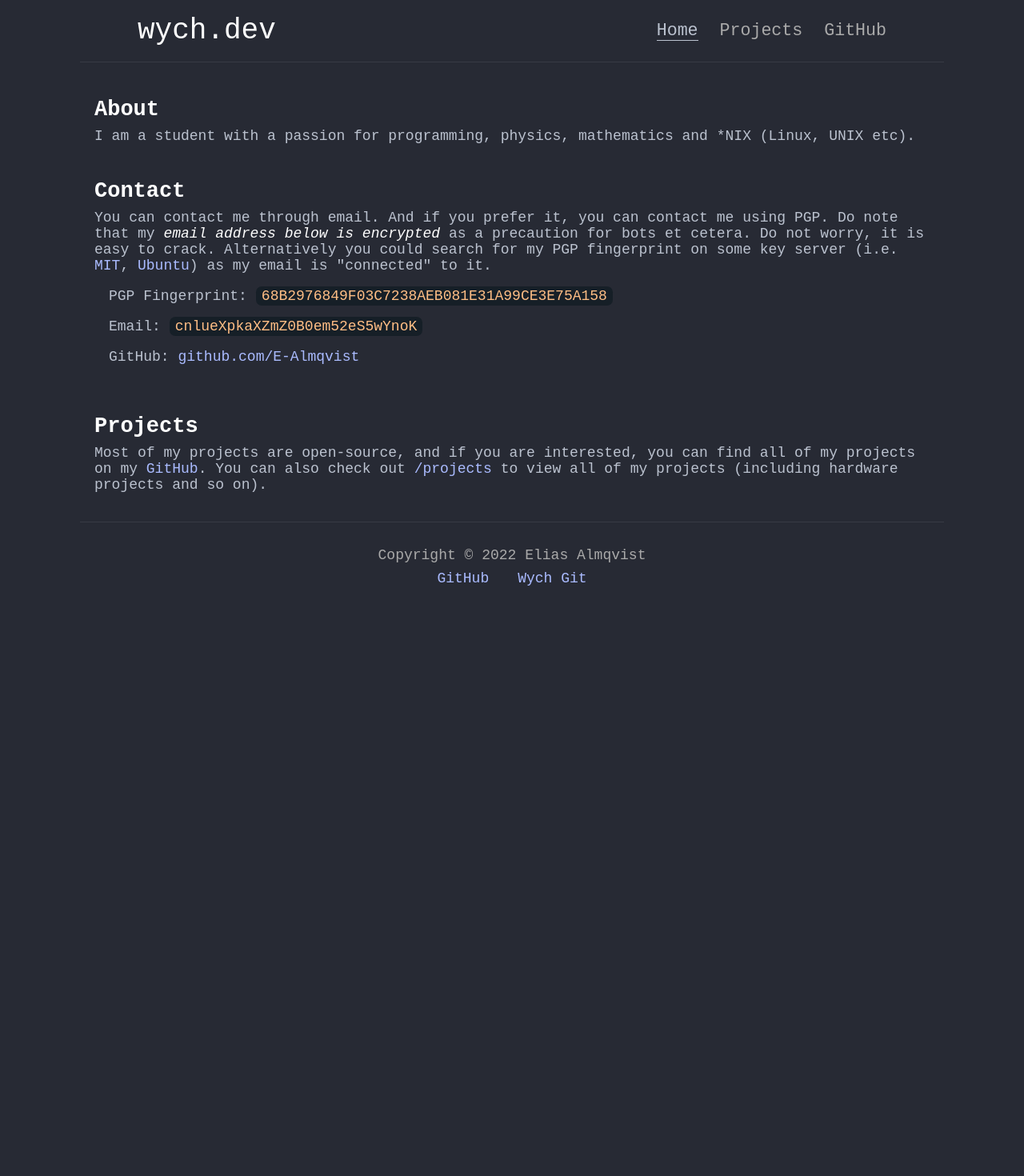
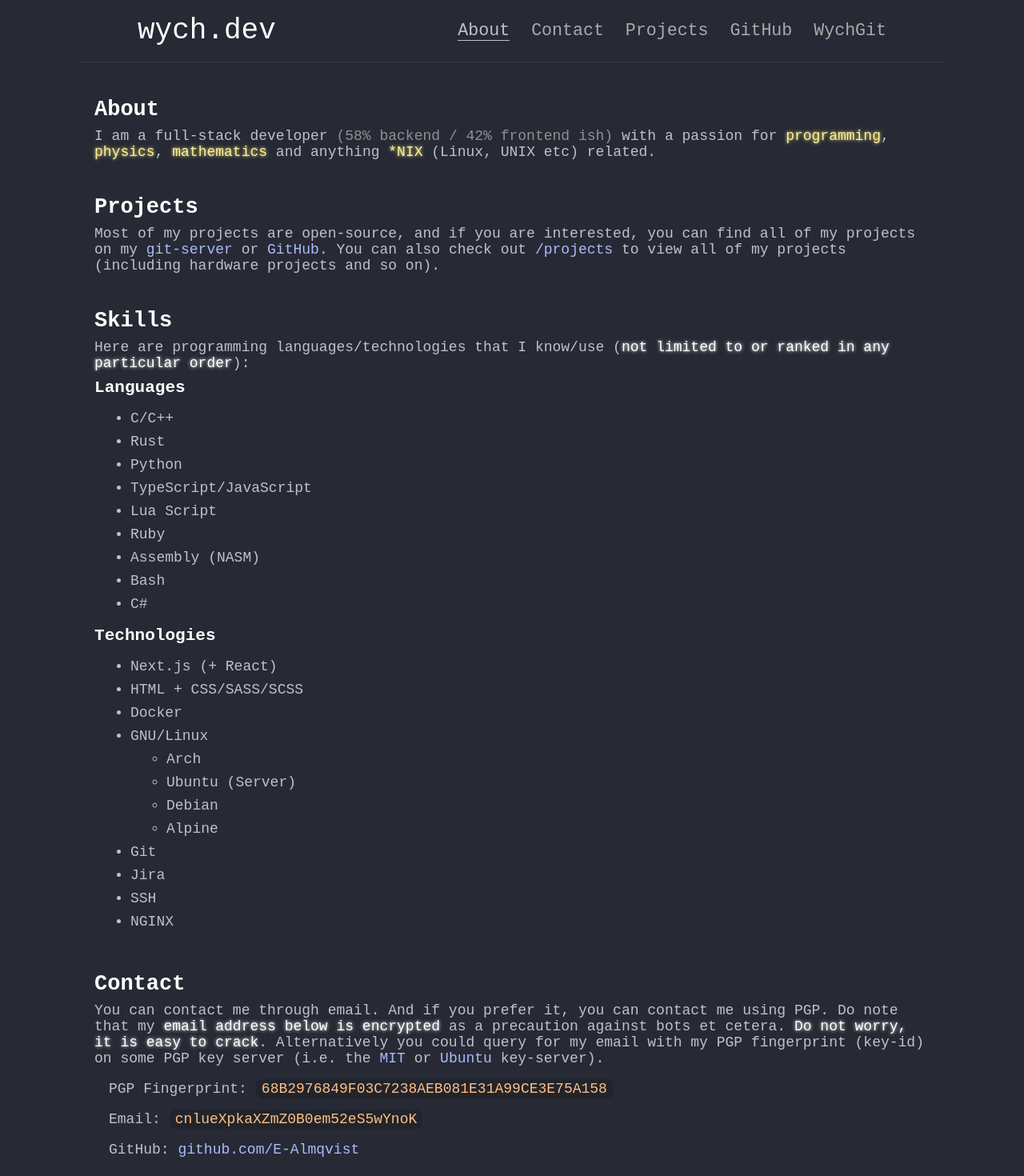
Before and after one commit to almqv/wychdev-nextjs, a Next.js app: page / in a window 1280 px wide. Shown: the top 1470 px of the page at 80% size. Before the commit the page ends 800 px from the top, so only its background shows below. Built offline with nearby package versions, Linux system fonts and the light colour scheme.

Commit message:
Content refactor & spacer for the footer

```diff
--- a/components/footer.tsx
+++ b/components/footer.tsx
@@ -1,5 +1,5 @@
+import styled from 'styled-components'
 import Link from "next/link"
-import styled from 'styled-components'
 
 const Footer = styled.footer`
 	display: flex;
@@ -20,14 +20,26 @@ const UList = styled.ul`
 	gap: 2rem;
 `
 
+const Spacer = styled.div`
+	flex: 1;
+`
+
 export default () => {
 	return (
-		<Footer>
-			<p>Copyright &copy; {new Date().getFullYear()} Elias Almqvist</p>
-			<UList>
-				<li><a href="" target="_blank">GitHub</a></li>
-				<li><a href="" target="_blank">Wych Git</a></li>
-			</UList>
-		</Footer>
+		<>
+			<Spacer />
+			<Footer>
+				<p>Copyright &copy; {new Date().getFullYear()} Elias Almqvist</p>
+				<UList>
+					<li><a href="#">{"<Back to top>"}</a></li>
+					<li><Link href="/">{"<Go back home>"}</Link></li>
+				</UList>
+				<p>Source Code</p>
+				<UList>
+					<li><a href="https://github.com/E-Almqvist/wychdev-nextjs" target="_blank">GitHub</a></li>
+					<li><a href="https://git.wych.dev/wychdev-nextjs.git" target="_blank">WychGit</a></li>
+				</UList>
+			</Footer>
+		</>
 	)
 }
--- a/components/layout.tsx
+++ b/components/layout.tsx
@@ -5,7 +5,7 @@ import {ReactNode} from 'react'
 export default ({children}: {children: ReactNode}) => {
 	return <>
 		<Header />
-		<main>{children}</main>
+			<main>{children}</main>
 		<Footer />
 	</>
 }
--- a/components/nav.tsx
+++ b/components/nav.tsx
@@ -20,9 +20,11 @@ const Nav = styled.nav`
 export default () => {
 	return (
 		<Nav>
-			<ActiveLink href="/">Home</ActiveLink>
+			<ActiveLink href="/">About</ActiveLink>
+			<ActiveLink href="/#contact">Contact</ActiveLink>
 			<ActiveLink href="/projects">Projects</ActiveLink>
 			<a href="https://github.com/E-Almqvist" target="_blank">GitHub</a>
+			<a href="https://git.wych.dev">WychGit</a>
 		</Nav>
 	)
 }
--- a/pages/index.tsx
+++ b/pages/index.tsx
@@ -4,14 +4,14 @@ import Layout from '../components/layout'
 import styled from 'styled-components'
 import Link from "next/link"
 
-const Section = styled.section`
+export const Section = styled.section`
 	display: flex;
 	justify-content: center;
 	flex-direction: column;
 	padding: 0 1rem;
 	margin: 2rem 0;
 
-	h2 {
+	h2, h3 {
 		margin: 8px 0;
 	}
 
@@ -19,16 +19,26 @@ const Section = styled.section`
 		margin: 0;
 		color: var(--fg);
 	}
+
+	ul li {
+		margin: .5rem 2.5rem;
+	}
 `
 
-const Code = styled.code`
+export const Gold = styled.em`
+	color: var(--fg-gold);
+	font-weight: normal;
+	text-shadow: var(--emph-shadow) var(--fg-gold);
+`
+
+export const Code = styled.code`
 	background-color: var(--bg-dark);
 	color: var(--fg-code);
 	border-radius: .4rem;
 	padding: .1rem .4rem;
 `
 
-const CList = styled.code`
+export const CList = styled.code`
 	list-style: none;
 
 	li {
@@ -36,17 +46,64 @@ const CList = styled.code`
 	}
 `
 
+export const Nem = styled.span`
+	color: var(--fg-faded);
+	opacity: .8;
+`
+
 const Page: NextPageWithLayout = () => {
 	return (
 		<>
 			<Section>
 				<h2 id="about">About</h2>
-				<p>I am a student with a passion for programming, physics, mathematics and *NIX (Linux, UNIX etc). </p>
+				<p>I am a full-stack developer <Nem>(58% backend / 42% frontend ish)</Nem> with a passion for <Gold>programming</Gold>, <Gold>physics</Gold>, <Gold>mathematics</Gold> and anything <Gold>*NIX</Gold> (Linux, UNIX etc) related.</p>
+			</Section>
+
+			<Section>
+				<h2>Projects</h2>
+				<p>Most of my projects are open-source, and if you are interested, you can find all of my projects on my <a href="https://git.wych.dev" target="_blank">git-server</a> or <a href="https://github.com/E-Almqvist" target="_blank">GitHub</a>. You can also check out <Link href="/projects">/projects</Link> to view all of my projects (including hardware projects and so on).</p>
+			</Section>
+
+			<Section>
+				<h2 id="skills">Skills</h2>
+				<p>Here are programming languages/technologies that I know/use (<em>not limited to or ranked in any particular order</em>):</p>
+				<h3>Languages</h3>
+				<ul>
+					<li>C/C++</li>
+					<li>Rust</li>
+					<li>Python</li>
+					<li>TypeScript/JavaScript</li>
+					<li>Lua Script</li>
+					<li>Ruby</li>
+					<li>Assembly (NASM)</li>
+					<li>Bash</li>
+					<li>C#</li>
+				</ul>
+
+				<h3>Technologies</h3>
+				<ul>
+					<li>Next.js (+ React)</li>
+					<li>HTML + CSS/SASS/SCSS</li>
+					<li>Docker</li>
+					<li>
+						GNU/Linux
+						<ul>
+							<li>Arch</li>
+							<li>Ubuntu (Server)</li>
+							<li>Debian</li>
+							<li>Alpine</li>
+						</ul>
+					</li>
+					<li>Git</li>
+					<li>Jira</li>
+					<li>SSH</li>
+					<li>NGINX</li>
+				</ul>
 			</Section>
 
 			<Section>
 				<h2 id="contact">Contact</h2>
-				<p>You can contact me through email. And if you prefer it, you can contact me using PGP. Do note that my <em>email address below is encrypted</em> as a precaution for bots et cetera. Do not worry, it is easy to crack. Alternatively you could search for my PGP fingerprint on some key server (i.e. <a href="https://pgp.mit.edu/" target="_blank">MIT</a>, <a href="https://keyserver.ubuntu.com/" target="_blank">Ubuntu</a>) as my email is "connected" to it.</p>
+				<p>You can contact me through email. And if you prefer it, you can contact me using PGP. Do note that my <em>email address below is encrypted</em> as a precaution against bots et cetera. <em>Do not worry, it is easy to crack</em>. Alternatively you could query for my email with my PGP fingerprint (key-id) on some PGP key server (i.e. the <a href="https://pgp.mit.edu/" target="_blank">MIT</a> or <a href="https://keyserver.ubuntu.com/" target="_blank">Ubuntu</a> key-server).</p>
 				<CList>
 					<li>
 						PGP Fingerprint: <Code>68B2976849F03C7238AEB081E31A99CE3E75A158</Code>
@@ -59,11 +116,6 @@ const Page: NextPageWithLayout = () => {
 					</li>
 				</CList>
 			</Section>
-
-			<Section>
-				<h2>Projects</h2>
-				<p>Most of my projects are open-source, and if you are interested, you can find all of my projects on my <a href="https://github.com/E-Almqvist">GitHub</a>. You can also check out <Link href="/projects">/projects</Link> to view all of my projects (including hardware projects and so on).</p>
-			</Section>
 		</>
 	)
 }
--- a/styles/globals.css
+++ b/styles/globals.css
@@ -16,9 +16,11 @@
 	--fg-button: var(--fg-faded);
 	--fg-link: #abf;
 	--fg-code: #ffbe85;
+	--fg-gold: #fff190;
+	--emph-shadow: 0 0 4px;
 
 	--bg: #272a34;
-	--bg-dark: #161f27;
+	--bg-dark: #21242b;
 
 	--trans-time: .2s;
 }
@@ -34,11 +36,12 @@ html {
 	background: var(--bg);
 }
 
-body {
+#__next { /*body*/
 	display: flex;
 	flex-direction: column;
 	margin: 0 auto;
 	max-width: var(--content-max-width);
+	min-height: 100vh;
 }
 
 a {
@@ -54,6 +57,13 @@ a:hover {
 h1, h2, h3, h4, h5, em {
 	color: var(--fg-emph);
 }
+
 p {
 	margin: .5rem 0;
 }
+
+em {
+	font-weight: normal;
+	font-style: normal;
+	text-shadow: var(--emph-shadow) currentColor;
+}
```
Also changed, not shown: pages/projects.tsx (+7 -1 lines).
